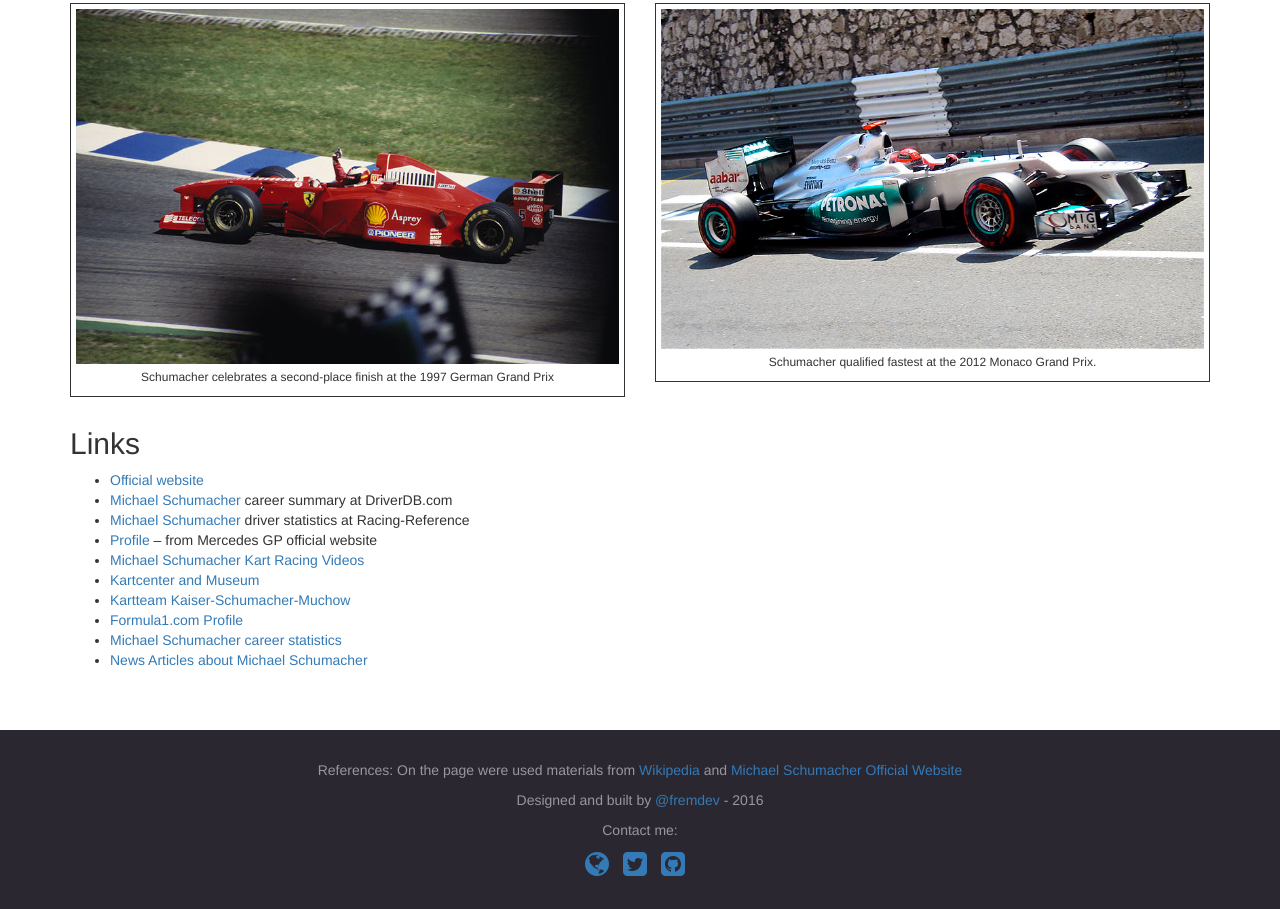
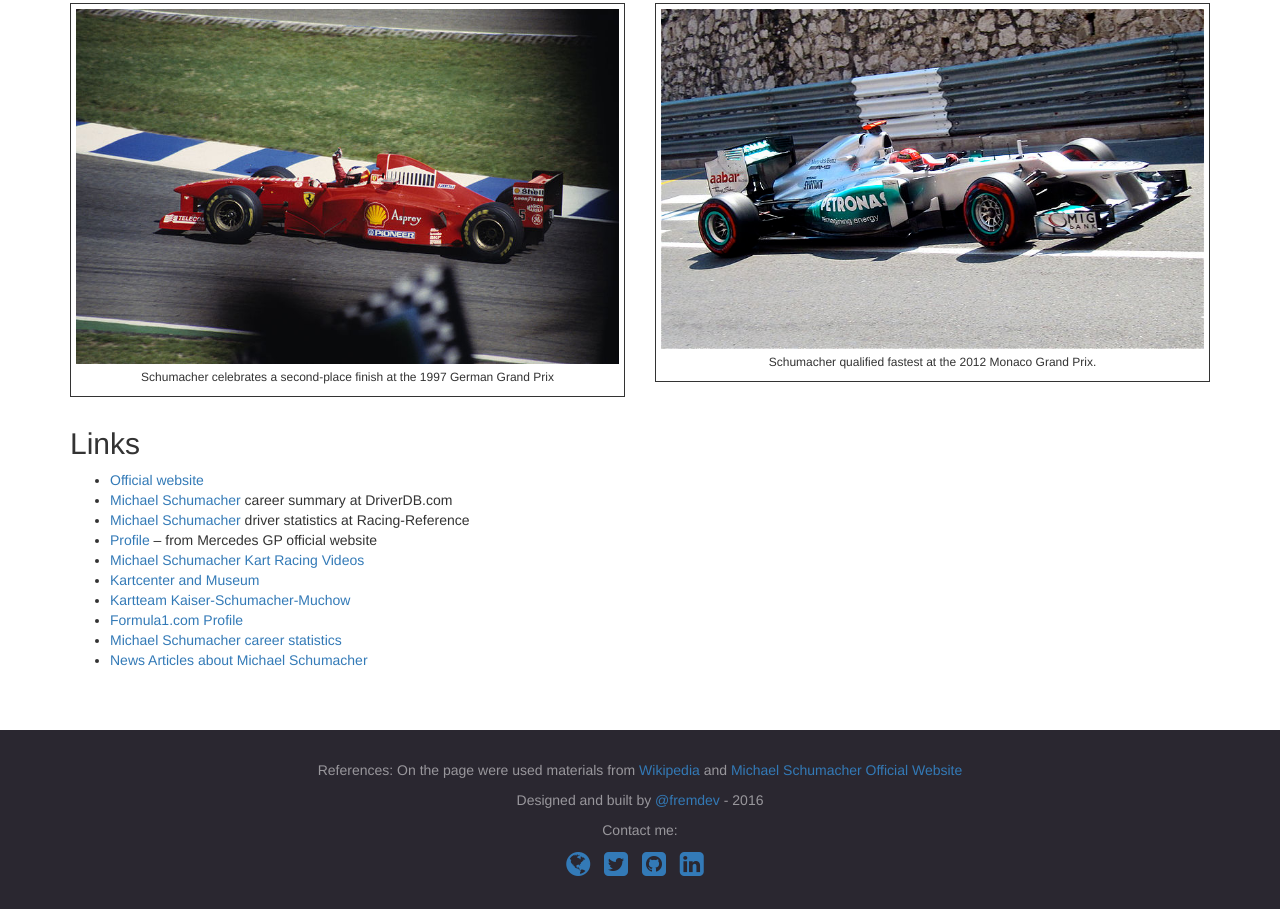
Before and after one commit to fremdev/schum-tribute, a plain HTML site: page index.html in a window 1280 px wide. Shown: the part 2256-3165 px from the top of the page. Drawn offline with Linux system fonts and the light colour scheme.

Commit message:
Add LinkedIn icon

```diff
--- a/index.html
+++ b/index.html
@@ -147,16 +147,17 @@
     </div>
     <footer>
       <div class="container">
-        <div class="references">References: On the page were used materials from <a href="https://en.wikipedia.org/wiki/Michael_Schumacher">Wikipedia</a> and <a href="http://www.michael-schumacher.de/en/">Michael Schumacher Official Website</a>
+        <div class="references">References: On the page were used materials from <a href="https://en.wikipedia.org/wiki/Michael_Schumacher" target="_blank">Wikipedia</a> and <a href="http://www.michael-schumacher.de/en/" target="_blank">Michael Schumacher Official Website</a>
         </div>
         <div>Designed and built by
-          <a href="https://twitter.com/fremdev">@fremdev</a> - 2016
+          <a href="https://twitter.com/fremdev" target="_blank">@fremdev</a> - 2016
         </div>
         <div class="contacts"><p>Contact me:</p>
           <div class="icons">
-            <a href="https://fremler.com"><i class="contact-icon fa fa-globe fa-2x"></i></a>
-            <a href="https://twitter.com/fremdev"><i class="contact-icon fa fa-twitter-square fa-2x"></i></a>
-            <a href="https://github.com/fremdev"><i class="contact-icon fa fa-github-square fa-2x"></i></a>
+            <a href="https://fremler.com" target="_blank"><i class="contact-icon fa fa-globe fa-2x"></i></a>
+            <a href="https://twitter.com/fremdev" target="_blank"><i class="contact-icon fa fa-twitter-square fa-2x"></i></a>
+            <a href="https://github.com/fremdev" target="_blank"><i class="contact-icon fa fa-github-square fa-2x"></i></a>
+            <a href="https://linkedin.com/fremdev" target="_blank"><i class="contact-icon fa fa-linkedin-square fa-2x"></i></a>
           </div>
         </div>
       </div>
```
